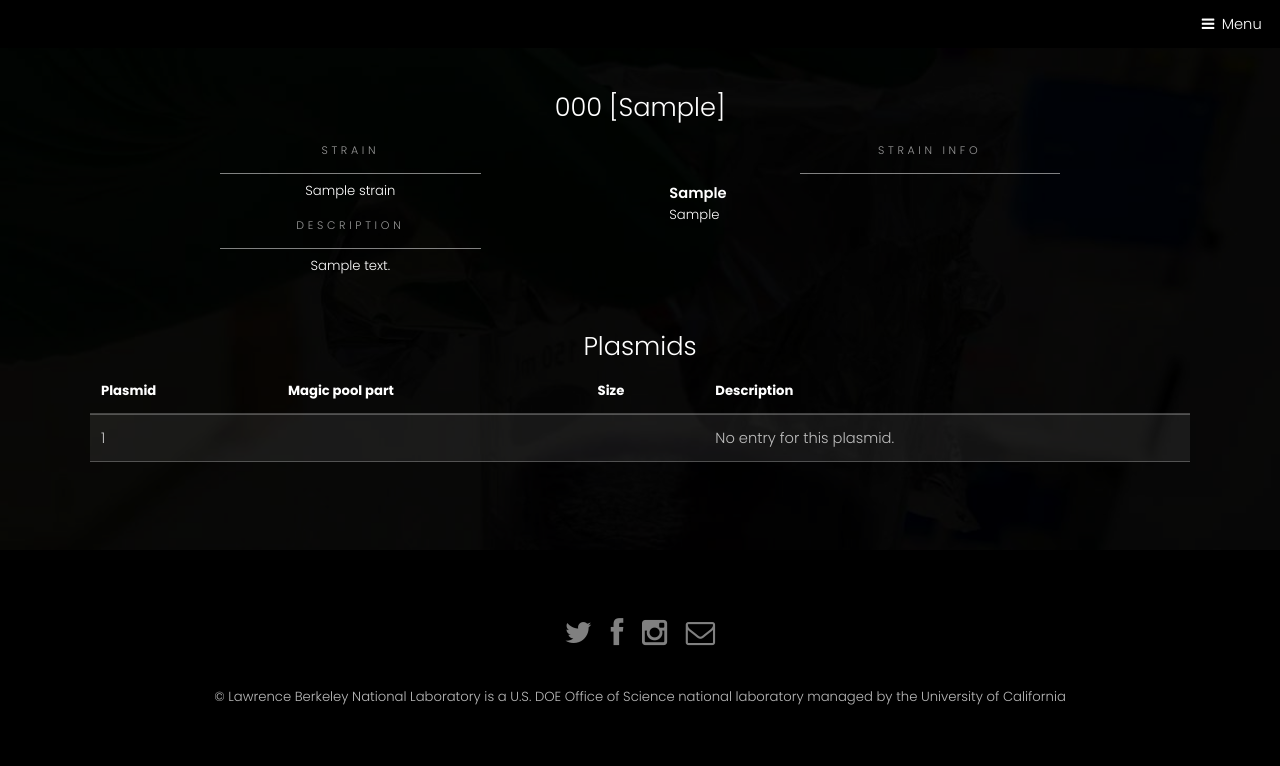
After one commit to aekazakov/plasmidoro, a Django app: page /strain/1/ in a window 1280 px wide. The commit adds this page. Shown: the top 766 px of the page. Run offline with Django 5.2, Linux system fonts and the light colour scheme; tables that the repository leaves empty hold one stand-in row (values such as "Sample post").

Commit message:
Added strains

```diff
--- a/amdplasmids/magicpool/admin.py
+++ b/amdplasmids/magicpool/admin.py
@@ -18,3 +18,5 @@ admin.site.register(Drug_marker)
 admin.site.register(Plasmid)
 admin.site.register(Feature)
 admin.site.register(Plasmid_info)
+admin.site.register(Strain)
+admin.site.register(Strain_info)
--- a/amdplasmids/magicpool/models.py
+++ b/amdplasmids/magicpool/models.py
@@ -215,3 +215,30 @@ class Plasmid_info(models.Model):
 
     def __str__(self):
         return self.plasmid.name + ': ' + self.param
+
+
+class Strain(models.Model):
+    '''
+        stores information about strains from the "AMD strain collection" spreadsheet
+
+    '''
+    amd_number = models.CharField(max_length=255, unique=True)
+    description = models.TextField(blank=True)
+    plasmid = models.CharField(max_length=255, blank=True)
+    species = models.CharField(max_length=255, blank=True)
+    name = models.CharField(max_length=255, blank=True)
+
+    def __str__(self):
+        return self.amd_number + ' [' + self.species + ']'
+
+class Strain_info(models.Model):
+    '''
+        unstructured information about strains from the "AMD strain collection" spreadsheet
+
+    '''
+    strain = models.ForeignKey(Strain, on_delete=models.CASCADE)
+    param = models.CharField(max_length=255)
+    value = models.CharField(max_length=255)
+
+    def __str__(self):
+        return self.strain.amd_number + ': ' + self.param
--- /dev/null
+++ b/amdplasmids/magicpool/templates/magicpool/strain.html
@@ -0,0 +1,111 @@
+{% extends "base_generic.html" %}
+{% load static %}
+
+{% block page-title %}<title>{{ strain.amd_number }}</title>{% endblock %}
+
+{% block script-header %}
+  <style>#sequence {display:none;}</style>
+  <script>
+    function Toggle() {
+      document.getElementById("sequence").style.display = "block";
+      document.getElementById("showsequence").style.display = "none";
+    }
+  </script>
+  <script>
+    function HideSequence() {
+      document.getElementById("sequence").style.display = "none";
+      document.getElementById("showsequence").style.display = "block";
+    }
+  </script>
+{% endblock %}
+
+{% block content %}
+    <section id="one" class="wrapper style3">
+      <div class="inner">
+        <header class="align-center">
+          <h2>{{ strain.amd_number }} {% if strain.species != '' %}[{{ strain.species }}]{% endif %}
+          </h2>
+        </header>
+        <div class="grid-style">
+          <div class="content">
+            <header class="align-center">
+              <p class="align-center">Strain</p>
+            </header>
+			<h5 class="align-center">{{ strain.name }}</h5>
+            <header class="align-center">
+              <p class="align-center">Description</p>
+            </header>
+			<h5 class="align-center">{{ strain.description }}</h5>
+			{% if plasmid.magic_pool_part %}
+            <header class="align-center">
+              <p class="align-center">Magic pool part</p>
+            </header>
+			<h5 class="align-center"><a href="{% url 'partdetails' part_id=plasmid.magic_pool_part.id  %}">{{ plasmid.magic_pool_part }}</a></h5>
+		    {% endif %}
+          </div>
+          <div class="content">
+            <header class="align-center">
+              <p class="align-center">Strain info</p>
+            </header>
+			{% if strain_info %}
+			  {% for item in strain_info %}
+				<span><strong>{{ item.param }}</strong></span>
+				<h5>{{ item.value }}</h5>
+			  {% endfor %}
+			{% endif %}
+          </div>
+        </div>
+        <header class="align-center">
+          <h2>Plasmids</h2>
+        </header>
+		{% if plasmids %}
+		<div class="table-wrapper">
+		  <table>
+			<thead>
+			  <tr>
+				<th>Plasmid</th>
+				<th>Magic pool part</th>
+				<th>Size</th>
+				<th>Description</th>
+			  </tr>
+			</thead>
+			<tbody>
+			  {% for item in plasmids %}
+				<tr>
+				  <td><a href="{% url 'plasmiddetails' plasmid_id=item.id  %}">{{ item.name }}</a></td>
+				  <td>{% if item.magic_pool_part %}{{ item.magic_pool_part.name }}{% endif %}</td>
+				  <td>{{ item.sequence|length }}</td>
+				  <td>{{ item.description }}</td>
+				</tr>
+			  {% endfor %}
+			</tbody>
+		  </table>
+		</div>
+		{% else %}
+		  {% if strain.plasmid != '' %}
+		<div class="table-wrapper">
+		  <table>
+			<thead>
+			  <tr>
+				<th>Plasmid</th>
+				<th>Magic pool part</th>
+				<th>Size</th>
+				<th>Description</th>
+			  </tr>
+			</thead>
+			<tbody>
+				<tr>
+				  <td>{{ strain.plasmid }}</a></td>
+				  <td></td>
+				  <td></td>
+				  <td>No entry for this plasmid.</td>
+				</tr>
+			</tbody>
+		  </table>
+		</div>
+		  {% endif %}
+		{% endif %}
+
+	  </div>
+    </section>
+{% endblock %}
--- a/amdplasmids/magicpool/urls.py
+++ b/amdplasmids/magicpool/urls.py
@@ -10,9 +10,11 @@ urlpatterns = [
     path('part/<int:part_id>/', views.part_detail, name='partdetails'),
     path('vector/<int:vector_id>/', views.vector_detail, name='vectordetails'),
     path('oligo/<int:oligo_id>/', views.oligo_detail, name='oligodetails'),
+    path('strain/<int:strain_id>/', views.strain_detail, name='straindetails'),
     path('plasmids/', views.plasmids, name='plasmidslist'),
     path('parts/', views.parts, name='partslist'),
     path('vectors/', views.vectors, name='vectorslist'),
+    path('strains/', views.strains, name='strainslist'),
     path('nuclsearchform/',views.nucleotidesearchform,name="nucleotidesearchform"),
     path('nuclsearch/',views.nucleotidesearch,name="nucleotidesearch"),
     path('protsearchform/',views.proteinsearchform,name="proteinsearchform"),
--- a/amdplasmids/magicpool/views.py
+++ b/amdplasmids/magicpool/views.py
@@ -35,7 +35,10 @@ def plasmid_detail(request, plasmid_id):
         'plasmid':plasmid,
         'plasmid_info':Plasmid_info.objects.filter(plasmid=plasmid.id),
         'features': Feature.objects.filter(plasmid=plasmid.id).order_by('start')
+
         }
+    if Strain.objects.filter(amd_number=plasmid.amd_number).exists():
+        context['strain'] = Strain.objects.get(amd_number=plasmid.amd_number)
     print(context)
     return HttpResponse(template.render(context, request))
 
@@ -101,6 +104,24 @@ def oligo_detail(request, oligo_id):
     return HttpResponse(template.render(context, request))
 
 
+def strain_detail(request, strain_id):
+    '''
+        Displays strain page
+    '''
+    template = loader.get_template('magicpool/strain.html')
+    strain = Strain.objects.get(id=strain_id)
+    plasmids = Plasmid.objects.filter(name=strain.plasmid)
+    context = {
+        'site_title': str(strain),
+        'strain':strain,
+        'strain_info':Strain_info.objects.filter(strain=strain.id),
+        'plasmids':plasmids
+        }
+
+    print(context)
+    return HttpResponse(template.render(context, request))
+
+
 def plasmids(request):
     '''
         Displays list of plasmids
@@ -130,6 +151,18 @@ def vectors(request):
     template = loader.get_template('magicpool/vectors.html')
     context = {
         'itemlist':Vector.objects.order_by('name')
+        }
+    print(context)
+    return HttpResponse(template.render(context, request))
+
+
+def strains(request):
+    '''
+        Displays list of strains
+    '''
+    template = loader.get_template('magicpool/strains.html')
+    context = {
+        'itemlist':Strain.objects.order_by('amd_number')
         }
     print(context)
     return HttpResponse(template.render(context, request))
@@ -321,6 +354,23 @@ def textsearch(request):
             'itemlist':object_list,
             'searchcontext':query
             }
+    elif type == 'strain':
+        if query:
+            object_list = Strain.objects.filter(
+                    (Q(name__icontains=query) |
+                    Q(amd_number__icontains=query) |
+                    Q(species__icontains=query) |
+                    Q(description__icontains=query))
+                ).distinct().order_by('amd_number')
+        else:
+            query = ''
+            object_list = Strain.objects.none()
+        template = loader.get_template('magicpool/strains.html')
+        context={
+            'site_title':'Strain search results',
+            'itemlist':object_list,
+            'searchcontext':query
+            }
     else:
         return HttpResponse("Not implemented.")
     return HttpResponse(template.render(context, request))
```
Also changed, not shown: amdplasmids/magicpool/management/commands/import_strains_table.py (added, +24 -0 lines), amdplasmids/magicpool/templates/magicpool/plasmid.html (+12 -2 lines), amdplasmids/magicpool/templates/magicpool/search.html (+12 -3 lines), amdplasmids/magicpool/templates/magicpool/strains.html (added, +70 -0 lines), amdplasmids/magicpool/util.py (+101 -0 lines).
